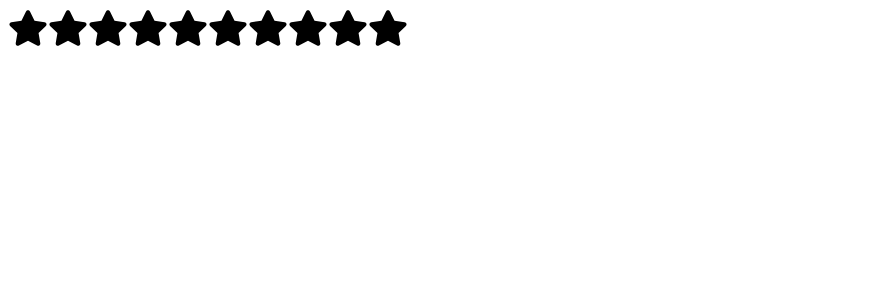
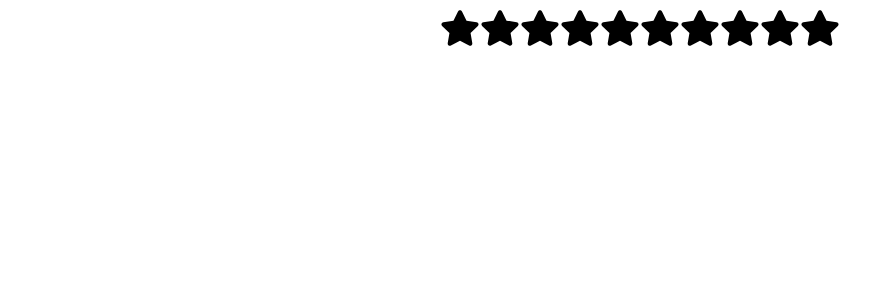
Before and after one commit to Spikree/25-react-projects-to-make-you-better-at-react, a React (Vite) app: page / in a window 1280 px wide. Shown: the top 300 px of the page, without its empty margins (0-893 px from the left). Built offline with nearby package versions, Linux system fonts and the light colour scheme.

Commit message:
style for the stars

```diff
--- a/src/components/star-rating/styles.css
+++ b/src/components/star-rating/styles.css
@@ -5,3 +5,8 @@
 .inactive {
     color: black;
 }
+
+.star-rating {
+    display: flex;
+    justify-content: center;
+}
```
